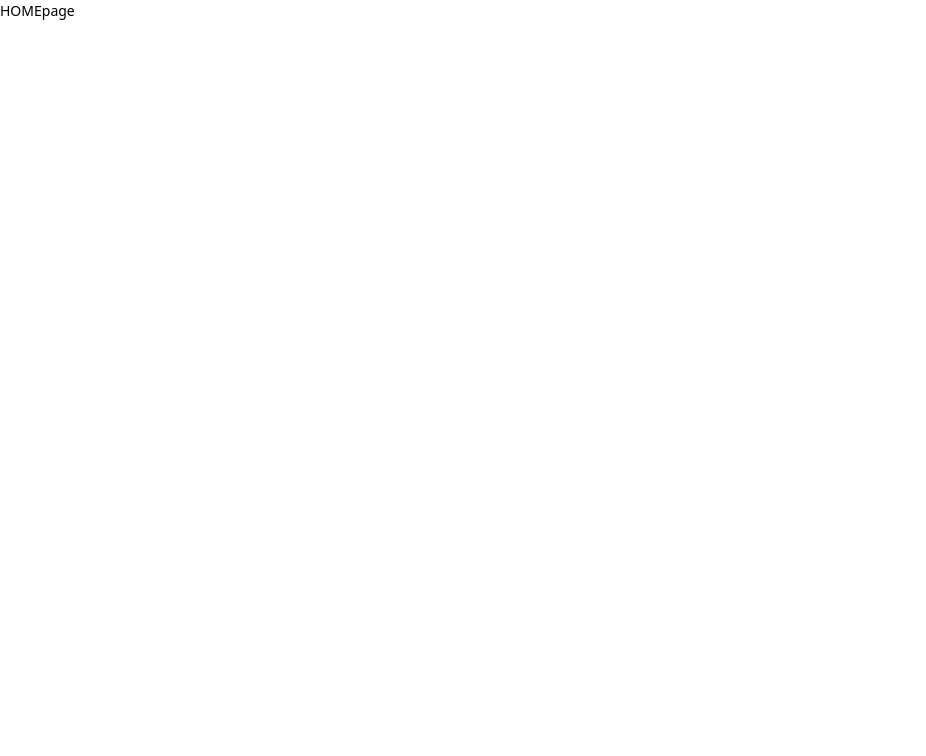
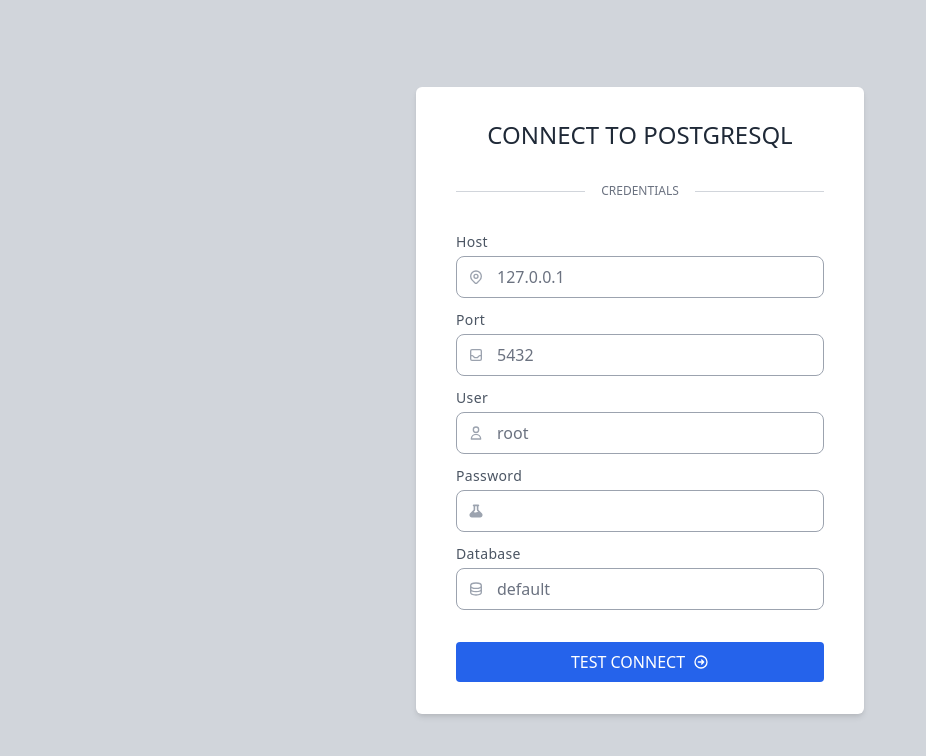
Before and after one commit to rockacola/pg-dashboard, a React (Create React App) app in the folder client/: page / in a window 1280 px wide. Shown: the top 756 px of the page, without its empty margins (0-926 px from the left). Built offline with nearby package versions, Linux system fonts and the light colour scheme.

Commit message:
Incremental development for connection checker implementation

```diff
--- a/client/package.json
+++ b/client/package.json
@@ -18,6 +18,8 @@
     "@testing-library/jest-dom": "^5.12.0",
     "@testing-library/react": "^11.2.6",
     "@testing-library/user-event": "^13.1.8",
+    "axios": "^0.21.1",
+    "query-string": "^7.0.0",
     "react": "^17.0.2",
     "react-dom": "^17.0.2",
     "react-router-dom": "^5.2.0",
--- a/client/src/App.js
+++ b/client/src/App.js
@@ -1,21 +1,18 @@
 import React from 'react'
 import { BrowserRouter, Switch, Route } from 'react-router-dom'
 import Dashboard from './views/Dashboard'
-import Home from './views/Home'
+// import Home from './views/Home'
 import Login from './views/Login'
 
 function App() {
   return (
     <BrowserRouter>
       <Switch>
-        <Route path="/login">
+        <Route path="/">
           <Login />
         </Route>
         <Route path="/dashboard">
           <Dashboard />
-        </Route>
-        <Route path="/" exact>
-          <Home />
         </Route>
       </Switch>
     </BrowserRouter>
--- /dev/null
+++ b/client/src/handlers/pg-server-handler.js
@@ -0,0 +1,30 @@
+import qs from 'query-string'
+import axios from 'axios'
+
+const SERVER_BASE_URL = `http://localhost:3300` // TODO: move to env var
+
+export class PgServerHandler {
+  /**
+   * @param {string} host
+   * @param {string|number} port
+   * @param {string} user
+   * @param {string} pass
+   * @param {string} db
+   * @returns {Promise<object>}
+   */
+  static async checkConnection(host, port, user, pass, db) {
+    const params = {
+      host,
+      port,
+      user,
+      pass,
+      db,
+    }
+    const url = qs.stringifyUrl({
+      url: SERVER_BASE_URL + '/check-connection',
+      query: params,
+    })
+    const res = await axios.get(url)
+    return res.data
+  }
+}
--- a/client/src/partials/login-input-field.js
+++ b/client/src/partials/login-input-field.js
@@ -4,13 +4,15 @@
   inputFor,
   inputType = 'text',
   label,
+  value,
   inputPlaceholder = '',
   icon = <BeakerIcon />,
+  onChange,
 }) {
   return (
     <div className="flex flex-col mb-3">
       <label
-        for={inputFor}
+        htmlFor={inputFor}
         className="mb-1 text-xs sm:text-sm tracking-wide text-gray-600"
       >
         {label}
@@ -26,6 +28,8 @@
           name={inputFor}
           className="text-sm sm:text-base placeholder-gray-500 pl-10 pr-4 rounded-lg border border-gray-400 w-full py-2 focus:outline-none focus:border-blue-400"
           placeholder={inputPlaceholder}
+          value={value}
+          onChange={onChange}
         />
       </div>
     </div>
--- a/client/src/views/Login.js
+++ b/client/src/views/Login.js
@@ -1,12 +1,65 @@
 import LoginTextInput from '../partials/login-input-field'
 import {
+  ArrowCircleRightIcon,
   DatabaseIcon,
   InboxIcon,
   LocationMarkerIcon,
   UserIcon,
 } from '@heroicons/react/outline'
+import { useState } from 'react'
+import { PgServerHandler } from '../handlers/pg-server-handler'
 
 function Login() {
+  const [host, setHost] = useState('')
+  const [port, setPort] = useState('')
+  const [username, setUsername] = useState('')
+  const [password, setPassword] = useState('')
+  const [database, setDatabase] = useState('')
+
+  const onInputChangeHandler = (e) => {
+    // console.log('onInputChangeHandler triggered. e:', e)
+
+    switch (e.target.name) {
+      case 'host':
+        setHost(e.target.value)
+        break
+      case 'port':
+        setPort(e.target.value)
+        break
+      case 'user':
+        setUsername(e.target.value)
+        break
+      case 'password':
+        setPassword(e.target.value)
+        break
+      case 'database':
+        setDatabase(e.target.value)
+        break
+
+      default:
+        break
+    }
+  }
+
+  const checkConnection = async () => {
+    console.log('checkConnection triggered.')
+
+    const res = await PgServerHandler.checkConnection(
+      host,
+      port,
+      username,
+      password,
+      database
+    )
+    console.log('res:', res)
+  }
+
+  const onSubmitHandler = (e) => {
+    e.preventDefault()
+    console.log('onSubmitHandler triggered. e:', e)
+    checkConnection()
+  }
+
   return (
     <div className="view--login bg-red-300">
       <div className="min-h-screen flex flex-col items-center justify-center bg-gray-300">
@@ -22,22 +75,28 @@
             </div>
           </div>
           <div className="mt-10">
-            <form action="#">
+            <form onSubmit={onSubmitHandler}>
               <LoginTextInput
                 inputFor="host"
                 label="Host"
+                value={host}
+                onChange={onInputChangeHandler}
                 inputPlaceholder="127.0.0.1"
                 icon={<LocationMarkerIcon />}
               />
               <LoginTextInput
                 inputFor="port"
                 label="Port"
+                value={port}
+                onChange={onInputChangeHandler}
                 inputPlaceholder="5432"
                 icon={<InboxIcon />}
               />
               <LoginTextInput
                 inputFor="user"
                 label="User"
+                value={username}
+                onChange={onInputChangeHandler}
                 inputPlaceholder="root"
                 icon={<UserIcon />}
               />
@@ -45,10 +104,14 @@
                 inputFor="password"
                 inputType="password"
                 label="Password"
+                value={password}
+                onChange={onInputChangeHandler}
               />
               <LoginTextInput
                 inputFor="database"
                 label="Database"
+                value={database}
+                onChange={onInputChangeHandler}
                 inputPlaceholder="default"
                 icon={<DatabaseIcon />}
               />
@@ -59,19 +122,7 @@
                   className="flex items-center justify-center focus:outline-none text-white text-sm sm:text-base bg-blue-600 hover:bg-blue-700 rounded py-2 w-full transition duration-150 ease-in"
                 >
                   <span className="mr-2 uppercase">Test Connect</span>
-                  <span>
-                    <svg
-                      className="h-6 w-6"
-                      fill="none"
-                      stroke-linecap="round"
-                      stroke-linejoin="round"
-                      stroke-width="2"
-                      viewBox="0 0 24 24"
-                      stroke="currentColor"
-                    >
-                      <path d="M13 9l3 3m0 0l-3 3m3-3H8m13 0a9 9 0 11-18 0 9 9 0 0118 0z" />
-                    </svg>
-                  </span>
+                  <span className="w-4 h-4">{<ArrowCircleRightIcon />}</span>
                 </button>
               </div>
             </form>
```
Also changed, not shown: client/src/partials/dashboard-button.js (+4 -5 lines), 1 other file (tests, documents, lock files or other folders).
